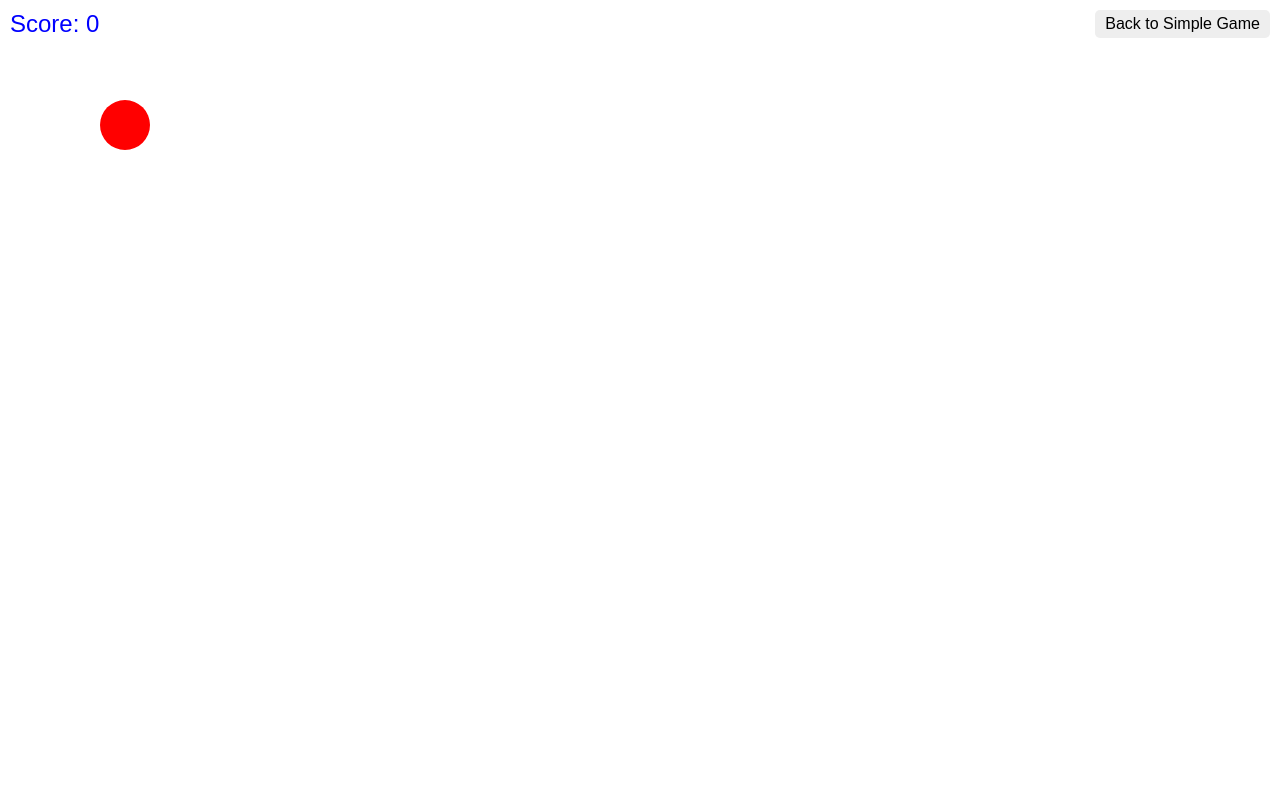
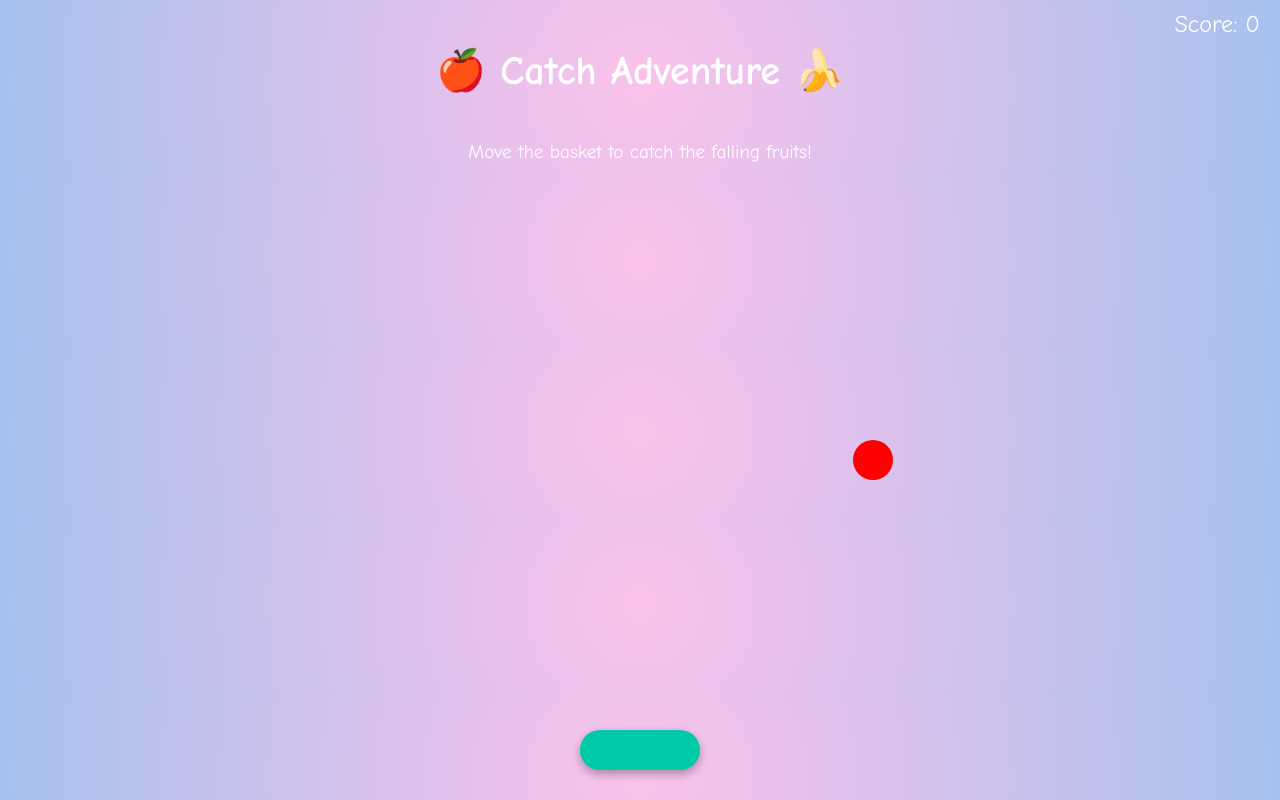
Before and after one commit to Gurman475/Gurman-games, a plain HTML site: page Game2.html in a window 1280 px wide. Drawn offline with Linux system fonts and the light colour scheme.

Commit message:
Update Game2.html

```diff
--- a/Game2.html
+++ b/Game2.html
@@ -1,55 +1,114 @@
 <!DOCTYPE html>
-<html>
+<html lang="en">
 <head>
-  <title>Adventure Game</title>
+  <meta charset="UTF-8">
+  <title>Game 2: Catch Adventure</title>
   <style>
-    body { margin: 0; overflow: hidden; font-family: Arial, sans-serif; }
-    #circle {
-      width: 50px; height: 50px;
-      background-color: red;
+    body {
+      margin: 0;
+      overflow: hidden;
+      text-align: center;
+      background: radial-gradient(circle, #fbc2eb, #a6c1ee);
+      font-family: 'Comic Sans MS', cursive, sans-serif;
+      color: #fff;
+    }
+    h1 {
+      font-size: 2.5em;
+      padding: 20px;
+    }
+    p {
+      font-size: 1.2em;
+      margin-bottom: 10px;
+    }
+    #basket {
+      width: 120px;
+      height: 40px;
+      background: #00c9a7;
+      border-radius: 20px;
+      position: absolute;
+      bottom: 30px;
+      left: 50%;
+      transform: translateX(-50%);
+      box-shadow: 0 4px 10px rgba(0,0,0,0.3);
+    }
+    #fruit {
+      width: 40px;
+      height: 40px;
+      background: yellow;
       border-radius: 50%;
       position: absolute;
-      top: 100px; left: 100px;
-      cursor: pointer;
+      top: 0;
+      left: 50%;
+      transform: translateX(-50%);
+      transition: background 0.3s ease;
     }
     #score {
-      position: fixed;
+      position: absolute;
       top: 10px;
-      left: 10px;
-      font-size: 24px;
-      color: blue;
-    }
-    a {
-      position: fixed;
-      top: 10px;
-      right: 10px;
-      font-size: 16px;
-      background: #eee;
-      padding: 5px 10px;
-      border-radius: 5px;
-      text-decoration: none;
-      color: black;
+      right: 20px;
+      font-size: 1.5em;
+      color: #fff;
     }
   </style>
 </head>
 <body>
+  <h1>🍎 Catch Adventure 🍌</h1>
+  <p>Move the basket to catch the falling fruits!</p>
   <div id="score">Score: 0</div>
-  <div id="circle" onclick="moveCircle()"></div>
-  <a href="index.html">Back to Simple Game</a>
+  <div id="basket"></div>
+  <div id="fruit"></div>
 
   <script>
+    const fruit = document.getElementById("fruit");
+    const basket = document.getElementById("basket");
+    const scoreDisplay = document.getElementById("score");
     let score = 0;
-    const circle = document.getElementById("circle");
-    const scoreBox = document.getElementById("score");
 
-    function moveCircle() {
-      score++;
-      scoreBox.innerText = "Score: " + score;
-      const x = Math.random() * (window.innerWidth - 50);
-      const y = Math.random() * (window.innerHeight - 50);
-      circle.style.left = x + "px";
-      circle.style.top = y + "px";
+    document.addEventListener("mousemove", (e) => {
+      const x = e.clientX;
+      basket.style.left = (x - basket.offsetWidth / 2) + "px";
+    });
+
+    function dropFruit() {
+      let x = Math.random() * (window.innerWidth - 40);
+      fruit.style.left = x + "px";
+      fruit.style.top = "0px";
+      fruit.style.background = getRandomColor();
+
+      const dropSpeed = 5;
+      const interval = setInterval(() => {
+        let top = parseInt(fruit.style.top);
+        fruit.style.top = (top + dropSpeed) + "px";
+
+        // Check collision
+        let fruitRect = fruit.getBoundingClientRect();
+        let basketRect = basket.getBoundingClientRect();
+
+        if (
+          fruitRect.bottom >= basketRect.top &&
+          fruitRect.left < basketRect.right &&
+          fruitRect.right > basketRect.left
+        ) {
+          clearInterval(interval);
+          score++;
+          scoreDisplay.textContent = "Score: " + score;
+          dropFruit();
+        } else if (top > window.innerHeight) {
+          clearInterval(interval);
+          score = 0;
+          scoreDisplay.textContent = "Score: " + score;
+          dropFruit();
+        }
+      }, 20);
     }
+
+    function getRandomColor() {
+      const colors = ["red", "yellow", "lime", "pink", "orange", "cyan"];
+      return colors[Math.floor(Math.random() * colors.length)];
+    }
+
+    // Start the game
+    dropFruit();
   </script>
 </body>
 </html>
```
